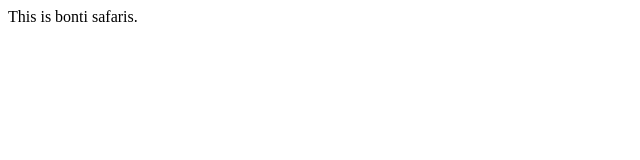
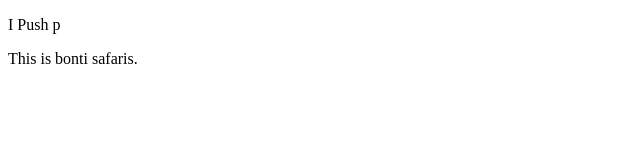
Before and after one commit to CalebMichaelN/Bonti-safari, a plain HTML site: page index.html in a window 1280 px wide. Shown: the whole page, without its empty margins (0-640 px from the left). Drawn offline with Linux system fonts and the light colour scheme.

Commit message:
update 1.1
added text to index

```diff
--- a/index.html
+++ b/index.html
@@ -5,6 +5,7 @@
     <title>Bonti Safaris </title>
 </head>
 <body>
+    <P> <a>I Push p </a></p>
 
 
    This is bonti safaris.
```
